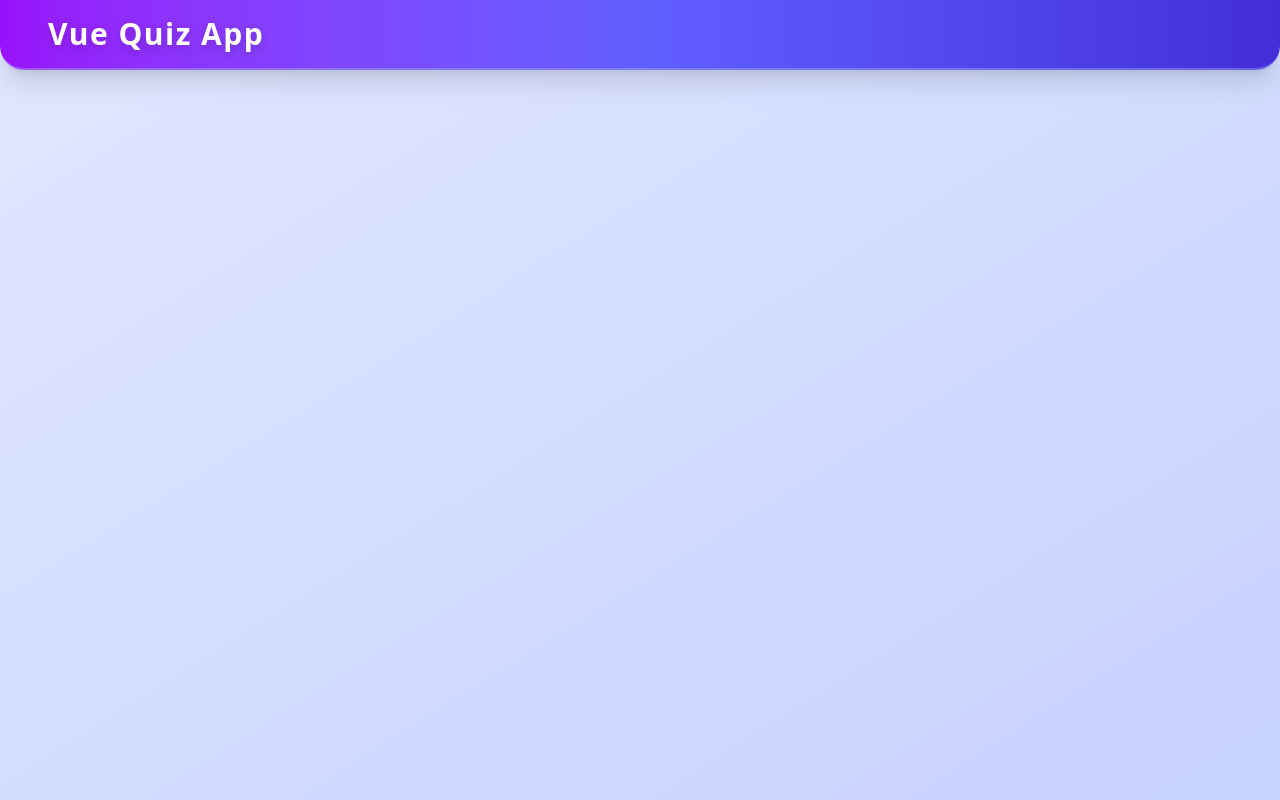
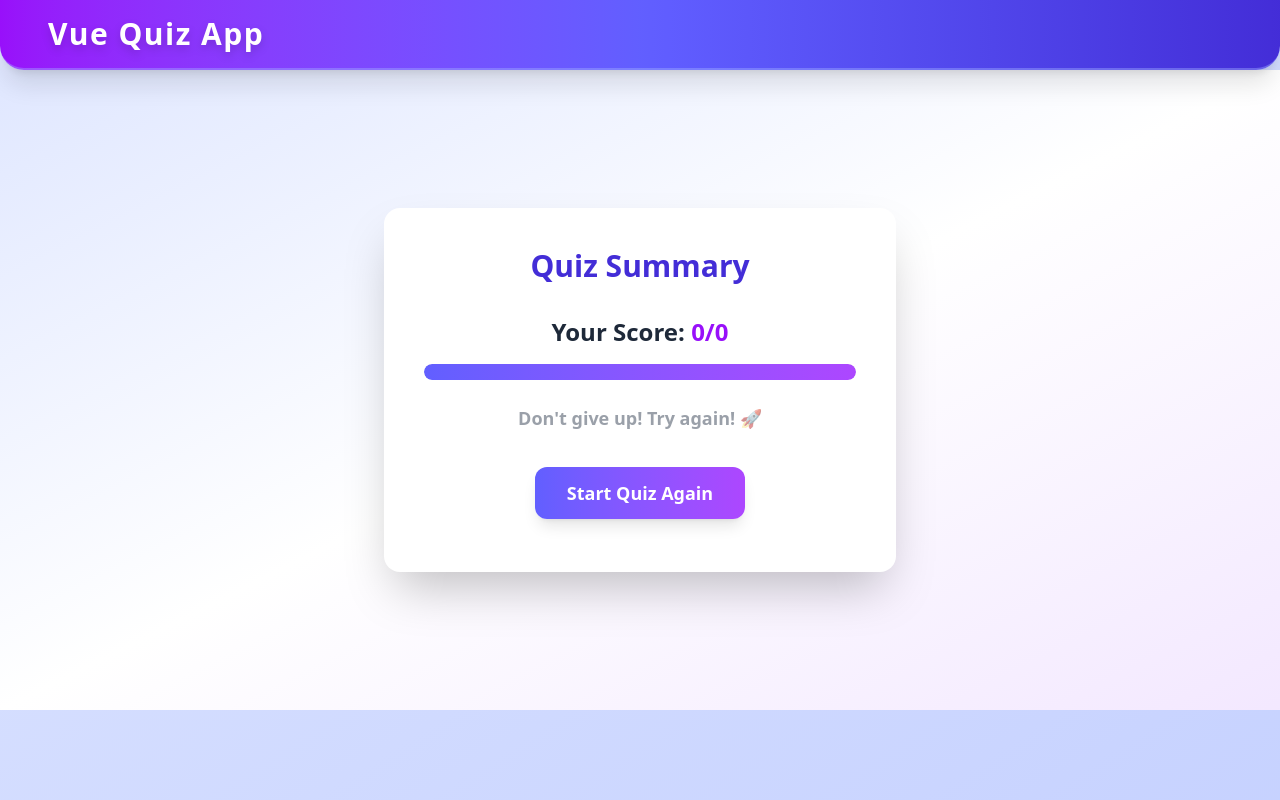
Before and after one commit to jb-7-jay/vue-quiz, a Vue app: page /quiz/summary in a window 1280 px wide. Before the commit this address had no page. Built offline with nearby package versions, Linux system fonts and the light colour scheme.

Commit message:
Update quiz functionality with summary view, submission confirmation, and timer adjustments

```diff
--- a/src/constants/index.ts
+++ b/src/constants/index.ts
@@ -1,5 +1,5 @@
-export const quizTime = 60 * 5 // 5 minutes in seconds
-// export const quizTime = 5 // 5 minutes in seconds
+export const quizTime = 60 * 2 // 2 minutes in seconds
+// export const quizTime = 10 // 2 minutes in seconds
 
 export type QuestionType = 'SingleChoice' | 'MultipleChoice' | 'Boolean'
 
--- a/src/routes/index.ts
+++ b/src/routes/index.ts
@@ -15,6 +15,11 @@ const router = createRouter({
       name: 'Quiz',
       component: () => import('@/views/quiz/QuizView.vue'),
     },
+    {
+      path: '/quiz/summary',
+      name: 'Quiz Summary',
+      component: () => import('@/views/quiz/SummaryView.vue'),
+    },
   ],
 })
 
--- a/src/store/useQuizStore.ts
+++ b/src/store/useQuizStore.ts
@@ -101,6 +101,7 @@ const useQuizStore = defineStore('quiz', () => {
     return {
       userScore,
       totalScore,
+      percentage: parseFloat(((userScore / totalScore) * 100).toFixed(2)),
     }
   })
 
--- /dev/null
+++ b/src/views/quiz/ConfirmSubmit.vue
@@ -0,0 +1,32 @@
+<script setup lang="ts">
+defineEmits(['handleSubmitQuiz'])
+</script>
+
+<template>
+  <Teleport to="body">
+    <div class="fixed inset-0 flex items-center justify-center z-50">
+      <div class="absolute inset-0 bg-gray-800 opacity-60"></div>
+      <div
+        class="relative bg-white rounded-2xl shadow-2xl p-8 flex flex-col items-center gap-6 min-w-[320px] max-w-[90vw]"
+      >
+        <h1 class="text-xl font-bold text-gray-800 text-center">
+          Are you sure you want to submit the Quiz?
+        </h1>
+        <div class="flex gap-4 w-full justify-center">
+          <button
+            class="py-2 px-6 rounded-lg bg-gray-200 text-gray-700 font-semibold hover:bg-gray-300 transition-all"
+            @click="$emit('handleSubmitQuiz', false)"
+          >
+            No
+          </button>
+          <button
+            class="py-2 px-6 rounded-lg bg-gradient-to-r from-indigo-500 to-purple-500 text-white font-semibold shadow hover:from-indigo-600 hover:to-purple-600 transition-all"
+            @click="$emit('handleSubmitQuiz', true)"
+          >
+            Yes
+          </button>
+        </div>
+      </div>
+    </div>
+  </Teleport>
+</template>
--- a/src/views/quiz/QuizFooter.vue
+++ b/src/views/quiz/QuizFooter.vue
@@ -1,7 +1,21 @@
 <script setup lang="ts">
 import useQuizStore from '@/store/useQuizStore'
+import ConfirmSubmit from './ConfirmSubmit.vue'
+import { ref } from 'vue'
+
+const emit = defineEmits(['on-submit-quiz'])
 
 const quizStore = useQuizStore()
+
+const isSubmitModalOpen = ref(false)
+
+const handleSubmitQuiz = (shouldSubmit: boolean) => {
+  if (shouldSubmit) {
+    emit('on-submit-quiz')
+  }
+
+  isSubmitModalOpen.value = false
+}
 </script>
 
 <template>
@@ -13,12 +27,24 @@ const quizStore = useQuizStore()
     >
       Previous
     </button>
+
     <button
+      v-show="quizStore.curentQuestionIndex !== quizStore.questions.length - 1"
       :disabled="quizStore.curentQuestionIndex === quizStore.questions.length - 1"
       @click="quizStore.onQuestionChange(quizStore.curentQuestionIndex + 1)"
       class="py-2 px-6 rounded-xl bg-gradient-to-r from-purple-500 to-indigo-400 text-white font-semibold shadow hover:from-purple-600 hover:to-indigo-500 transition-all duration-200 disabled:opacity-50 disabled:cursor-not-allowed"
     >
       Next
     </button>
+
+    <button
+      v-show="quizStore.curentQuestionIndex === quizStore.questions.length - 1"
+      @click="isSubmitModalOpen = true"
+      class="py-2 px-6 rounded-xl bg-gradient-to-r from-purple-500 to-indigo-400 text-white font-semibold shadow hover:from-purple-600 hover:to-indigo-500 transition-all duration-200 disabled:opacity-50 disabled:cursor-not-allowed"
+    >
+      Submit
+    </button>
+
+    <ConfirmSubmit v-if="isSubmitModalOpen" @handle-submit-quiz="handleSubmitQuiz" />
   </div>
 </template>
--- a/src/views/quiz/QuizHeader.vue
+++ b/src/views/quiz/QuizHeader.vue
@@ -2,6 +2,8 @@
 import useQuizStore from '@/store/useQuizStore'
 import { onMounted, ref } from 'vue'
 import { RouterLink } from 'vue-router'
+
+const emit = defineEmits(['on-submit-quiz'])
 
 const quizStore = useQuizStore()
 
@@ -17,6 +19,8 @@ onMounted(() => {
       clearInterval(timer.value)
 
       console.log('Time is up! Ending quiz...')
+
+      emit('on-submit-quiz')
     }
   }, 1000)
 })
--- a/src/views/quiz/QuizView.vue
+++ b/src/views/quiz/QuizView.vue
@@ -8,8 +8,10 @@ import QuizSidePanel from './QuizSidePanel.vue'
 import QuizHeader from './QuizHeader.vue'
 import QuizFooter from './QuizFooter.vue'
 import QuestionResolver from './QuestionResolver.vue'
+import { useRouter } from 'vue-router'
 
 const quizStore = useQuizStore()
+const router = useRouter()
 
 onMounted(async () => {
   const questionResponse = await getQuestionList()
@@ -29,6 +31,12 @@ onMounted(async () => {
 
   quizStore.startQuiz()
 })
+
+const onSubmitQuiz = () => {
+  console.log('Submitting quiz...')
+  // alert('Time is up!, you will be redirected to the summary page.')
+  router.push('/quiz/summary')
+}
 </script>
 
 <template>
@@ -37,11 +45,11 @@ onMounted(async () => {
 
     <main class="w-full bg-gray-50 rounded-2xl shadow-lg p-6">
       <div class="flex flex-col gap-8 h-full" v-if="quizStore.questions.length">
-        <QuizHeader />
+        <QuizHeader @on-submit-quiz="onSubmitQuiz" />
 
         <QuestionResolver />
 
-        <QuizFooter />
+        <QuizFooter @on-submit-quiz="onSubmitQuiz" />
       </div>
 
       <div v-else class="animate-bounce">Loading...</div>
--- /dev/null
+++ b/src/views/quiz/SummaryView.vue
@@ -0,0 +1,71 @@
+<script setup lang="ts">
+import useQuizStore from '@/store/useQuizStore'
+
+const quizStore = useQuizStore()
+
+const scorePercent = quizStore.quizScore.percentage
+const total = quizStore.quizScore.totalScore
+const score = quizStore.quizScore.userScore
+</script>
+
+<template>
+  <div
+    class="flex flex-col items-center justify-center min-h-[80vh] bg-gradient-to-br from-indigo-100 via-white to-purple-100 animate-fade-in"
+  >
+    <div
+      class="bg-white rounded-2xl shadow-2xl p-10 flex flex-col items-center gap-8 w-full max-w-lg animate-slide-up"
+    >
+      <h1 class="text-3xl font-extrabold text-indigo-700 text-center">Quiz Summary</h1>
+      <div class="w-full flex flex-col items-center gap-4">
+        <div class="text-2xl font-bold text-gray-800">
+          Your Score: <span class="text-purple-600">{{ score }}/{{ total }}</span>
+        </div>
+        <div class="w-full h-4 bg-gray-200 rounded-full overflow-hidden">
+          <div
+            class="h-full bg-gradient-to-r from-indigo-500 to-purple-500 rounded-full transition-all duration-1000"
+            :style="{ width: scorePercent + '%' }"
+          ></div>
+        </div>
+        <div class="text-lg font-semibold text-gray-700 mt-2 animate-pulse">
+          <span v-if="scorePercent >= 90">Excellent! 🎉</span>
+          <span v-else-if="scorePercent >= 70">Great job! 👍</span>
+          <span v-else-if="scorePercent >= 50">Good effort! Keep practicing! 💪</span>
+          <span v-else>Don't give up! Try again! 🚀</span>
+        </div>
+      </div>
+      <button
+        class="mt-4 py-3 px-8 bg-gradient-to-r from-indigo-500 to-purple-500 text-white rounded-xl shadow-lg hover:from-indigo-600 hover:to-purple-600 hover:scale-105 transition-all duration-300 text-lg font-semibold animate-bounce"
+        @click="$router.push('/')"
+      >
+        Start Quiz Again
+      </button>
+    </div>
+  </div>
+</template>
+
+<style scoped>
+@keyframes fade-in {
+  from {
+    opacity: 0;
+  }
+  to {
+    opacity: 1;
+  }
+}
+.animate-fade-in {
+  animation: fade-in 0.8s ease;
+}
+@keyframes slide-up {
+  from {
+    transform: translateY(40px);
+    opacity: 0;
+  }
+  to {
+    transform: translateY(0);
+    opacity: 1;
+  }
+}
+.animate-slide-up {
+  animation: slide-up 0.7s cubic-bezier(0.4, 0, 0.2, 1);
+}
+</style>
```
